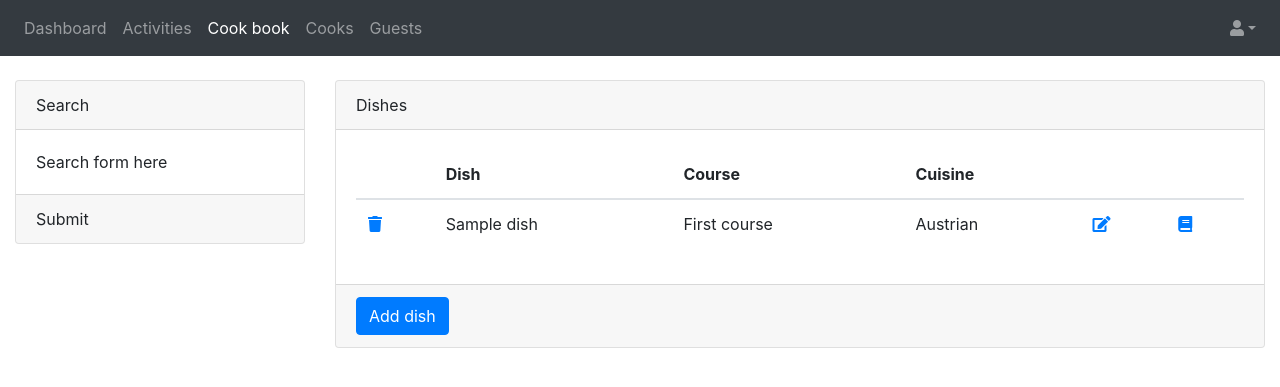
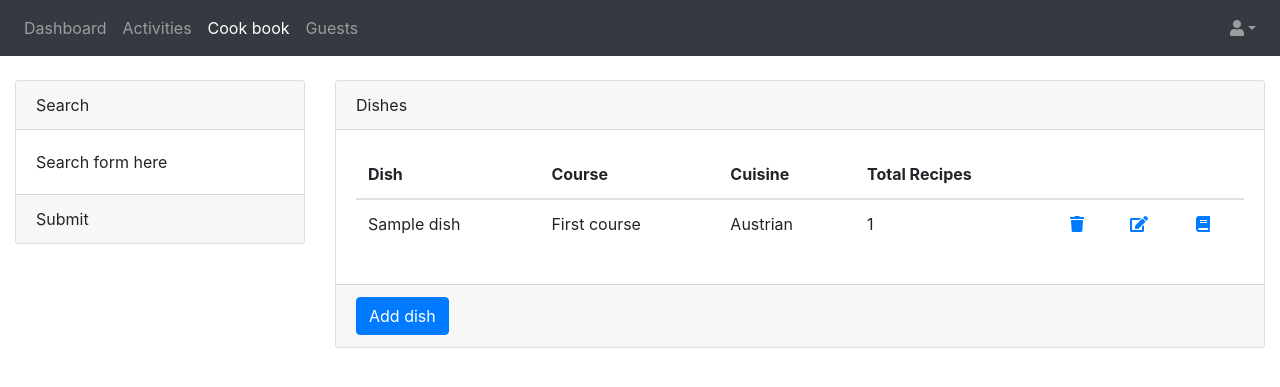
Before and after one commit to phildeutsch/recipes, a Django app: page /dishes in a window 1280 px wide. Shown: the top 387 px of the page. Run offline with Django 3.2, Linux system fonts and the light colour scheme; a user stored in the database is signed in; tables that the repository leaves empty hold one stand-in row (values such as "Sample post"); parts of the project's set-up code (start-up, migrations or seed data) failed here and were passed over; some libraries are stand-ins or nearby versions.

Commit message:
Remove cooks

```diff
--- a/app/templates/base.html
+++ b/app/templates/base.html
@@ -29,13 +29,6 @@
           <a class="nav-link active" href="/dishes">{% trans 'Cook book' %}</a>
         {% else %}
           <a class="nav-link" href="/dishes">{% trans 'Cook book' %}</a>
-        {% endif %}
-      </li>
-      <li class="nav-item">
-        {% if 'cooks' in request.path %}
-          <a class="nav-link active" href="/cooks">{% trans 'Cooks' %}</a>
-        {% else %}
-          <a class="nav-link" href="/cooks">{% trans 'Cooks' %}</a>
         {% endif %}
       </li>
       <li class="nav-item">
--- a/recipes/templates/recipes/dishes.html
+++ b/recipes/templates/recipes/dishes.html
@@ -26,10 +26,11 @@
                         <table id="dashboard-table" class="table" style="width:100%">
                             <thead>
                                 <tr style="border-top: hidden">
-                                    <th></th>
                                     <th>{% trans 'Dish' %}</th>
                                     <th>{% trans 'Course' %}</th>
                                     <th>{% trans 'Cuisine' %}</th>
+                                    <th>{% trans 'Total Recipes' %}</th>
+                                    <th></th>
                                     <th></th>
                                     <th></th>
                                 </tr>
@@ -41,10 +42,11 @@
                                 {% else %}
                                 <tr></tr>
                                 {% endif %}
-                                    <td><a href="/delete_dish/{{dish.id}}" title="Loeschen"><i class="fas fa-trash"></i></a></td>
                                     <td>{{dish.name}}</td>
                                     <td>{{dish.get_course_display}}</td>
                                     <td>{{dish.get_cuisine_display}}</td>
+                                    <td>{{dish.recipe_set.count}}</td>
+                                    <td><a href="/delete_dish/{{dish.id}}" title="Loeschen"><i class="fas fa-trash"></i></a></td>
                                     <td><a href="/edit_dish/{{dish.id}}" title="Bearbeiten"><i class="fas fa-edit"></i></a></td>
                                     {% if dish.id == dish_id %}
                                         <td><a href="/" title="Rezepte"><i class="fas fa-book-open"></i></a></td>
--- a/recipes/urls.py
+++ b/recipes/urls.py
@@ -22,9 +22,6 @@ urlpatterns = [
     path('edit_recipe/<int:recipe_id>', views.edit_recipe, name='edit_recipe'),
     path('recipe/<int:recipe_id>', views.recipe, name='recipe'),
 
-    # Cooks
-    path('cooks', views.cooks, name='cooks'),
-
     # Guest URLs
     path('guests', views.guests, name='guests'),
     path('add_guest', views.add_guest, name='add_guest'),
--- a/recipes/views.py
+++ b/recipes/views.py
@@ -35,13 +35,6 @@ def edit_profile(request):
 
     context = {'form': form, 'p': profile}
     return render(request, 'accounts/edit_profile.html', context)
-
-
-@login_required
-def cooks(request):
-    cooks = User.objects.all()
-    context = {'cooks': cooks}
-    return render(request, 'cooks/cooks.html', context)
 
 # Dish views
 @login_required
```
Also changed, not shown: recipes/templates/cooks/cooks.html (deleted, +0 -40 lines).
